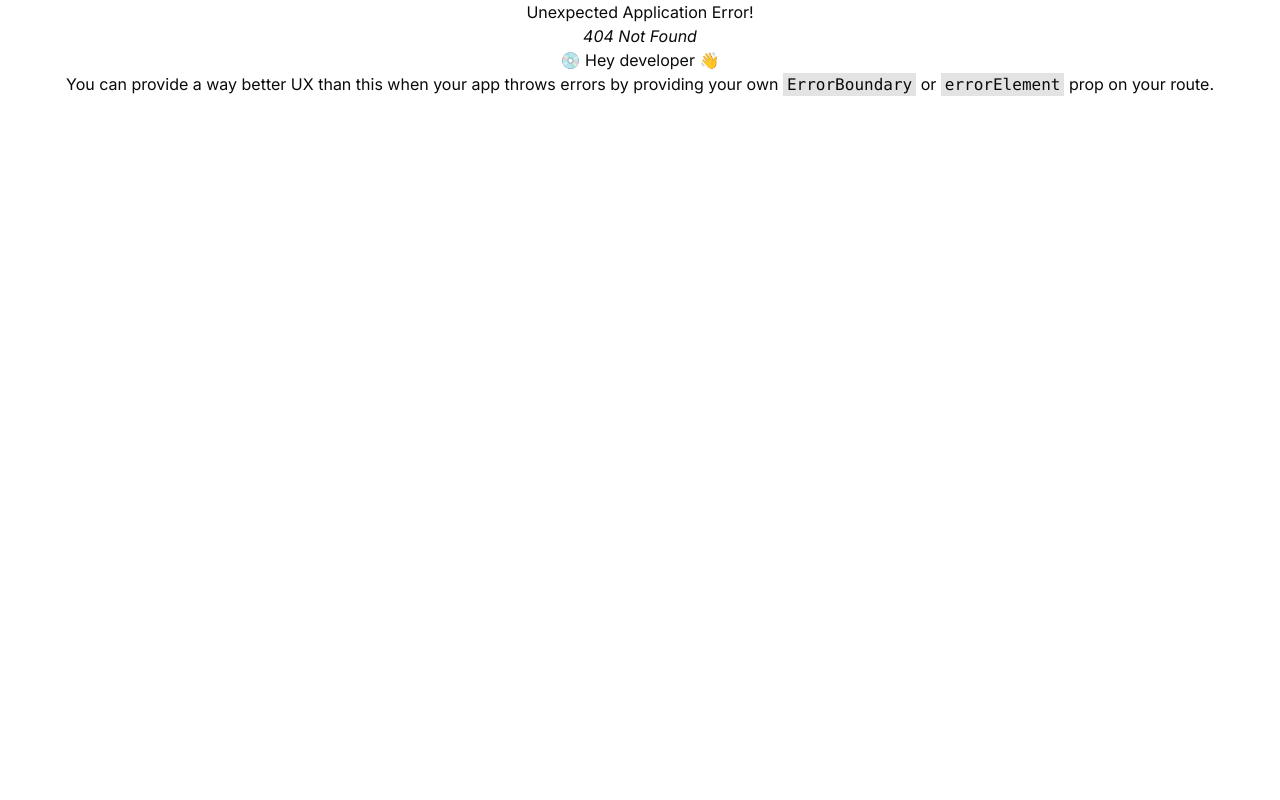
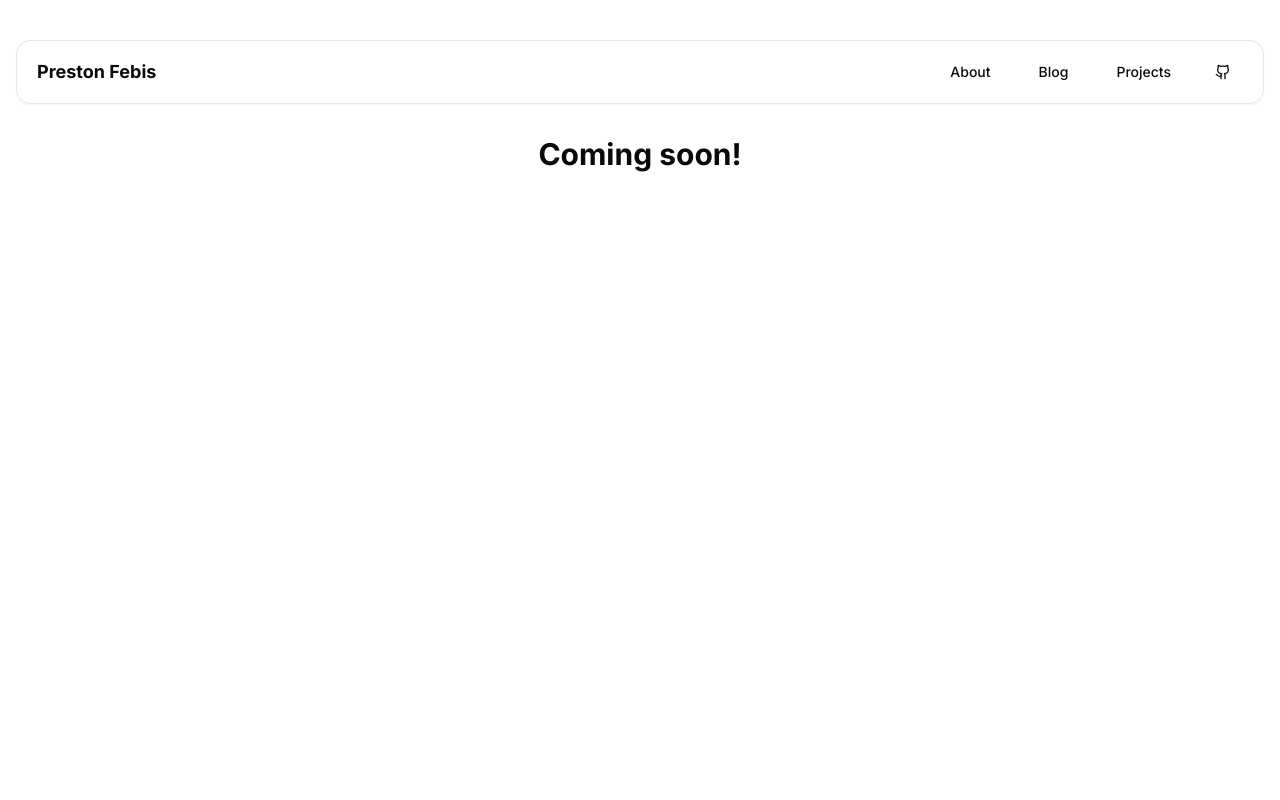
Before and after one commit to p-febis/p-febis.github.io, a React (Vite) app: page /blog in a window 1280 px wide. Before the commit this address had no page. Shown: the top 800 px of the page. Built offline with nearby package versions, Linux system fonts and the light colour scheme.

Commit message:
start working on projects page

```diff
--- /dev/null
+++ b/src/components/ComingSoon.tsx
@@ -0,0 +1,13 @@
+import { Layout } from "@/components/Layout";
+
+const ComingSoon = () => {
+  return (
+    <Layout>
+      <div className="w-full flex justify-center">
+        <h1 className="text-3xl font-bold">Coming soon!</h1>
+      </div>
+    </Layout>
+  )
+}
+
+export default ComingSoon;
--- a/src/components/Navbar.tsx
+++ b/src/components/Navbar.tsx
@@ -31,9 +31,9 @@ export const Navbar = () => {
   return (
     <header className="sticky top-4 z-10 container mt-6 h-16">
       <nav className="flex h-full items-center justify-between rounded-xl border border-gray-200 bg-white/30 px-5 shadow-xs backdrop-blur-lg backdrop-filter">
-        <div className="">
+        <Link to="/">
           <span className="text-lg font-bold">Preston Febis</span>
-        </div>
+        </Link>
         <div className="flex gap-4">
           {links.map(({ component, link }, i) => (
             <Button asChild variant="ghost" key={i}>
--- /dev/null
+++ b/src/features/ProjectsPage/components/ProjectsPage.tsx
@@ -0,0 +1,10 @@
+import { Layout } from "@/components/Layout";
+
+const ProjectsPage = () => {
+  return (
+    <Layout>
+    </Layout>
+  )
+}
+
+export default ProjectsPage;
--- a/src/main.tsx
+++ b/src/main.tsx
@@ -1,14 +1,29 @@
-import { StrictMode } from "react";
+import React, { StrictMode } from "react";
 import { createRoot } from "react-dom/client";
 import "./index.css";
 import { RouterProvider } from "react-router/dom";
 import { createBrowserRouter } from "react-router";
 import { LandingPage } from "./features/LandingPage/components/LandingPage";
 
+const ProjectsPage = React.lazy(() => import("@/features/ProjectsPage/components/ProjectsPage.tsx"))
+const ComingSoon = React.lazy(() => import("@/components/ComingSoon.tsx"))
+
 const router = createBrowserRouter([
   {
     path: "/",
     element: <LandingPage />,
+  },
+  {
+    path: "/projects",
+    element: <ComingSoon />,
+  },
+  {
+    path: "/blog",
+    element: <ComingSoon />,
+  },
+  {
+    path: "/about",
+    element: <ComingSoon />,
   },
 ]);
 
```
